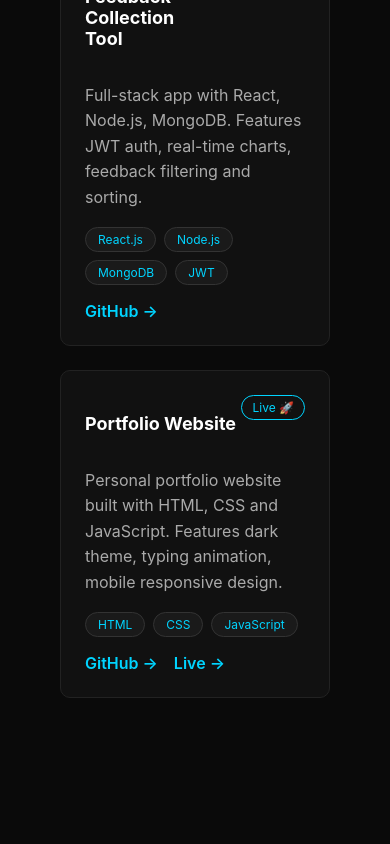
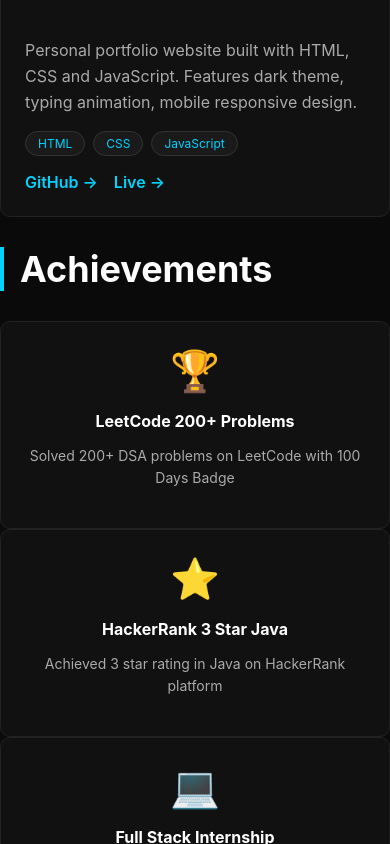
Before and after one commit to maliraj544/portfolio, a React (Create React App) app in the folder react-frontend/: page / in a window 390 px wide. Shown: the part 4090-4934 px from the top of the page. Built offline with nearby package versions, Linux system fonts and the light colour scheme.

Commit message:
fixed mobile responsive all sections

```diff
--- a/react-frontend/src/App.css
+++ b/react-frontend/src/App.css
@@ -7,30 +7,35 @@
 body {
   background-color: #0a0a0a;
   overflow-x: hidden;
+  width: 100%;
 }
 
-section {
-  padding: 60px 20px !important;
+.section-container {
+  padding: 80px 60px;
 }
 
-@media (min-width: 768px) {
-  section {
-    padding: 80px 60px !important;
-  }
+.grid-2 {
+  display: grid;
+  grid-template-columns: repeat(2, 1fr);
+  gap: '24px';
 }
 
-@media (max-width: 767px) {
-  section {
+.grid-3 {
+  display: grid;
+  grid-template-columns: repeat(3, 1fr);
+  gap: 24px;
+}
+
+@media (max-width: 768px) {
+  .section-container {
     padding: 40px 16px !important;
-    overflow-x: hidden !important;
   }
 
-  .skills-container, .projects-grid,
-  .cert-grid, .achieve-grid {
+  .grid-2 {
     grid-template-columns: 1fr !important;
   }
 
-  nav ul {
-    display: none !important;
+  .grid-3 {
+    grid-template-columns: 1fr 1fr !important;
   }
 }
--- a/react-frontend/src/components/Achievements.jsx
+++ b/react-frontend/src/components/Achievements.jsx
@@ -23,7 +23,7 @@ function Achievements() {
   ];
 
   return (
-    <section id="achievements" style={{ padding: '80px 60px', backgroundColor: '#0a0a0a' }}>
+    <section id="achievements" className="section-container" style={{ backgroundColor: '#0a0a0a' }}>
       <h2 style={{
         fontSize: '36px',
         color: '#fff',
@@ -32,11 +32,7 @@ function Achievements() {
         marginBottom: '30px',
       }}>Achievements</h2>
 
-      <div style={{
-        display: 'grid',
-        gridTemplateColumns: window.innerWidth < 768 ? '1fr' : 'repeat(2, 1fr)',
-        gap: '20px',
-      }}>
+      <div className="grid-2" style={{ gap: '20px' }}>
         {achievements.map((item, index) => (
           <div key={index} style={{
             background: '#111',
--- a/react-frontend/src/components/Certifications.jsx
+++ b/react-frontend/src/components/Certifications.jsx
@@ -17,7 +17,7 @@ function Certifications() {
   ];
 
   return (
-    <section id="certifications" style={{ padding: '80px 60px', backgroundColor: '#0a0a0a' }}>
+    <section id="certifications" className="section-container" style={{ backgroundColor: '#0a0a0a' }}>
       <h2 style={{
         fontSize: '36px',
         color: '#fff',
@@ -26,11 +26,7 @@ function Certifications() {
         marginBottom: '30px',
       }}>Certifications</h2>
 
-      <div style={{
-        display: 'grid',
-        gridTemplateColumns: window.innerWidth < 768 ? '1fr' : 'repeat(2, 1fr)',
-        gap: '20px',
-      }}>
+      <div className="grid-2" style={{ gap: '20px' }}>
         {certs.map((cert, index) => (
           <div key={index} style={{
             background: '#111',
--- a/react-frontend/src/components/Projects.jsx
+++ b/react-frontend/src/components/Projects.jsx
@@ -19,7 +19,7 @@ function Projects() {
   ];
 
   return (
-    <section id="projects" style={{ padding: '80px 60px', backgroundColor: '#0a0a0a' }}>
+    <section id="projects" className="section-container" style={{ backgroundColor: '#0a0a0a' }}>
       <h2 style={{
         fontSize: '36px',
         color: '#fff',
@@ -28,11 +28,7 @@ function Projects() {
         marginBottom: '30px',
       }}>Projects</h2>
 
-      <div style={{
-        display: 'grid',
-        gridTemplateColumns: window.innerWidth < 768 ? '1fr' : 'repeat(2, 1fr)',
-        gap: '24px',
-      }}>
+      <div className="grid-2" style={{ gap: '24px' }}>
         {projects.map((project, index) => (
           <div key={index} style={{
             background: '#111',
```
Lines whose indentation alone changed are shown as unchanged.
